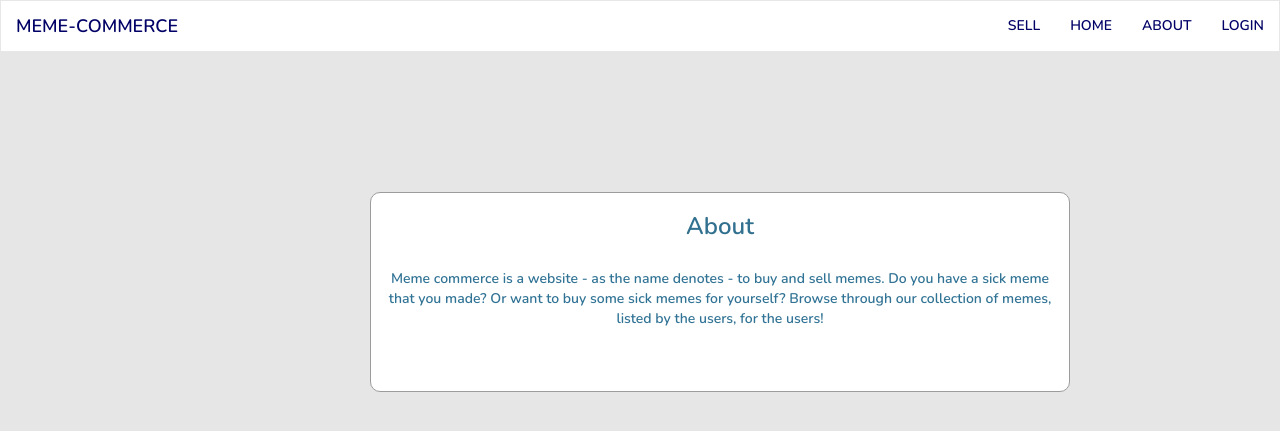
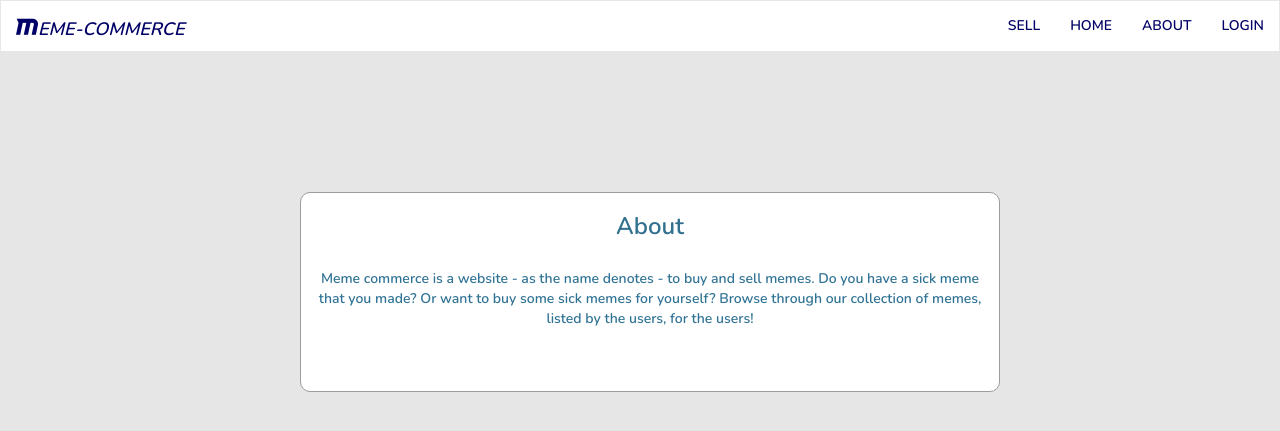
Before and after one commit to zahidk9/meme-commerce, a Django app: page /memecommerce/about/ in a window 1280 px wide. Shown: the top 431 px of the page. Run offline with Django 3.2, Linux system fonts and the light colour scheme; some libraries are stand-ins or nearby versions.

Commit message:
added icons and edited about.html a little

```diff
--- a/static/style.css
+++ b/static/style.css
@@ -230,7 +230,7 @@ img {
 
 #about .container #login-row #login-column #login-box {
   margin-top: 120px;
-  margin-left: 300px;
+  margin-left: 230px;
   max-width: 600px;
   height: 320px;
   border: 1px solid #9C9C9C;
--- a/templates/memecommerce/base.html
+++ b/templates/memecommerce/base.html
@@ -14,6 +14,7 @@
 	  <script src="https://maxcdn.bootstrapcdn.com/bootstrap/3.4.1/js/bootstrap.min.js"></script>
 	  <link rel="preconnect" href="https://fonts.gstatic.com">
 	  <link href="https://fonts.googleapis.com/css2?family=Nunito:wght@600&display=swap" rel="stylesheet">
+	  <link rel="stylesheet" href="https://use.fontawesome.com/releases/v5.15.3/css/all.css" integrity="sha384-SZXxX4whJ79/gErwcOYf+zWLeJdY/qpuqC4cAa9rOGUstPomtqpuNWT9wdPEn2fk" crossorigin="anonymous">
 	  <!-- <script src={% static 'main.js' %} defer></script> -->
 
 	  <title>
@@ -25,7 +26,11 @@
 		<nav class="navbar navbar-default">
 			<div class="container-fluid">
 				<div class="navbar-header">
-					<a class="navbar-brand" href= "{% url 'memecommerce:home' %}">Meme-Commerce</a>
+					<!--<i class="fab fa-mix"></i>-->
+					<!--<i class="fab fa-medium"></i>-->
+					<!--<i class="fab fa-maxcdn"></i>-->
+					<!--<i class="fab fa-monero"></i>-->
+					<a class="navbar-brand" style="font-style:italic" href= "{% url 'memecommerce:home' %}"><i style="font-size:22px" class="fab fa-maxcdn"></i>eme-Commerce</a>
 				</div>
 				<ul class="nav navbar-nav navbar-right">
                     <li class="nav-item"><a class="nav-link" href="{% url 'memecommerce:sellMeme' %}">Sell</a></li>
@@ -34,13 +39,13 @@
 					{% if user.is_authenticated %}
 						<li class="nav-item dropdown">
 							<a class="nav-link dropdown-toggle" href="#" id="navbarDropdown" role="button" data-toggle="dropdown" aria-haspopup="true" aria-expanded="false">
-							  Hi {{ user.username }}!
+							  Hi {{ user.username }}! <i class="fas fa-sort-down"></i>
 							</a>
 							<div class="dropdown-menu" aria-labelledby="navbarDropdown" style="padding-left:5px">
 							  <a class="dropdown-item" href="{% url 'memecommerce:account' %}">My Account</a>
 							  <div class="dropdown-divider"></div>
 							  </hr >
-							  <a class="dropdown-item" href="{% url 'memecommerce:logout' %}">Log Out</a>
+							  <a class="dropdown-item" href="{% url 'memecommerce:logout' %}">Log Out</a> <i class="fas fa-sign-out-alt"></i>
 							</div>
 						 </li>
                     {% else %}
```
